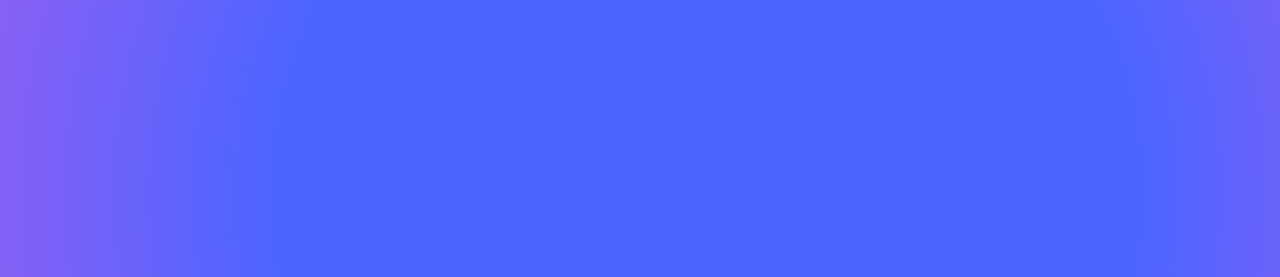
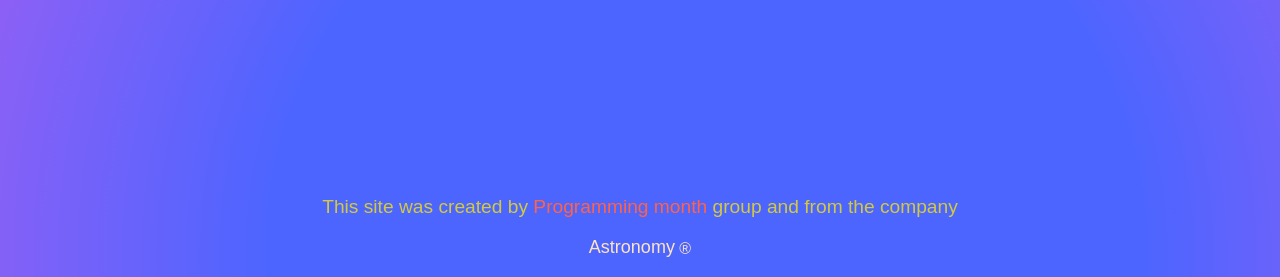
Before and after one commit to Programmingmonth/Weblog, a Django app: page /Description/ in a window 1280 px wide. Shown: the part 523-800 px from the top of the page. Run offline with Django 5.2, Linux system fonts and the light colour scheme; some libraries are stand-ins or nearby versions.

Commit message:
Initial commit

```diff
--- a/Astronomy/web/templates/Description.html
+++ b/Astronomy/web/templates/Description.html
@@ -48,6 +48,49 @@
             color: #ffd500;
             font-size: large;
         }
+
+        #Astronomy {
+            font-size: large;
+        }
+
+        #Programmingmonth {
+            color: tomato;
+        }
+
+        .header-content {
+            position: fixed;
+            bottom: 10px;
+            left: 50%;
+            transform: translateX(-50%);
+            text-align: center;
+        }
+
+        .header-content h2 {
+            display: inline-block;
+            font-size: 1.5rem;
+            color: bisque;
+            vertical-align: middle;
+        }
+
+        .header-content h6 {
+            display: inline-block;
+            font-size: 1rem;
+            color: bisque;
+            vertical-align: middle;
+        }
+
+        .header-content img {
+            display: inline-block;
+            height: 1em;
+            vertical-align: middle;
+            position: relative;
+            top: -0.6em; /* Set this value to change the position of the image */
+        }
+
+        .Paragraph {
+            font-size: larger;
+            color: #ffea00c1;
+        }
     </style>
 </head>
 <body>
@@ -64,7 +107,7 @@
         <div class="collapse navbar-collapse" id="navbarNav">
             <ul class="navbar-nav">
                 <li class="nav-item">
-                    <a class="nav-link" href="#">Home</a>
+                    <a class="nav-link" href="http://localhost:8089/">Home</a>
                 </li>
                 <li class="nav-item">
                     <a class="nav-link" href="#">About</a>
@@ -90,8 +133,18 @@
             Hi, this project is for astronomy. And you can videos and photos of galaxies, planets, and many other things.
             And if you look at the films of galaxies and planets, you can tell me to design the part of the film in this pull request. And you can talk to me through this link.
             <a id="linkpull" href="https://github.com/Programmingmonth/Weblog/pulls">Pull Requests</a>
+        </p>
+    </div>
+    <br>
 
-        </p>
+    <!-- Header with Text and Logo -->
+    <div class="header-content">
+        <div>
+            <p class="Paragraph">This site was created by <h8 id="Programmingmonth">Programming month</h8> group and from the company</p>
+            <h2 id="Astronomy">Astronomy</h2>
+            <h6 id="RLogo">®</h6>
+        </div>
+
     </div>
 
     <!-- Bootstrap JS, Popper.js, and jQuery -->
--- a/Astronomy/web/templates/index.html
+++ b/Astronomy/web/templates/index.html
@@ -115,7 +115,7 @@
         <div class="collapse navbar-collapse" id="navbarNav">
             <ul class="navbar-nav">
                 <li class="nav-item">
-                    <a class="nav-link" href="#">Home</a>
+                    <a class="nav-link" href="http://localhost:8089/">Home</a>
                 </li>
                 <li class="nav-item">
                     <a class="nav-link" href="#">About</a>
```
Also changed, not shown: Astronomy/static/image/RLogo.png (added), Astronomy/static/image/YouTubeLogo.png (added).
